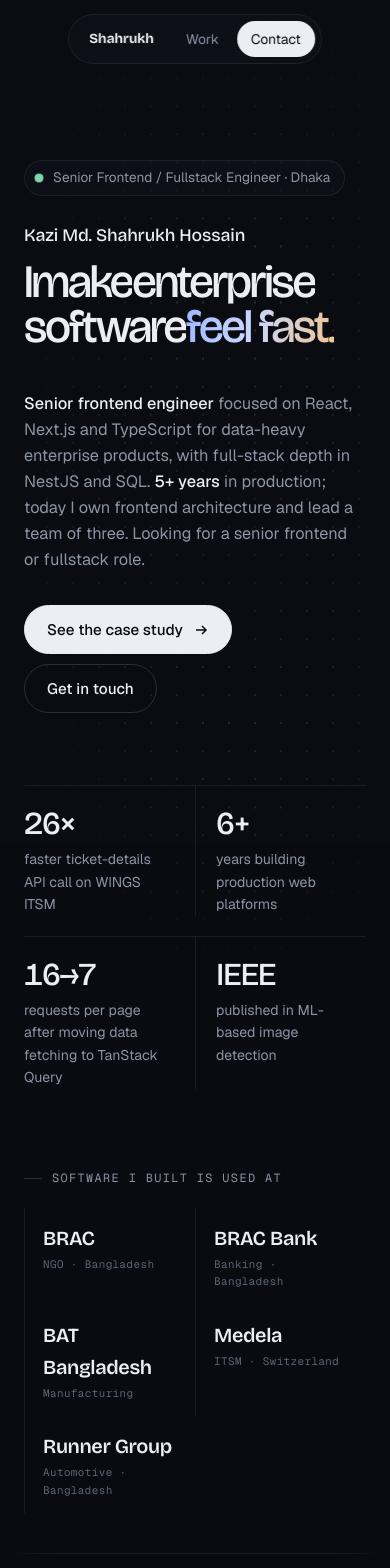
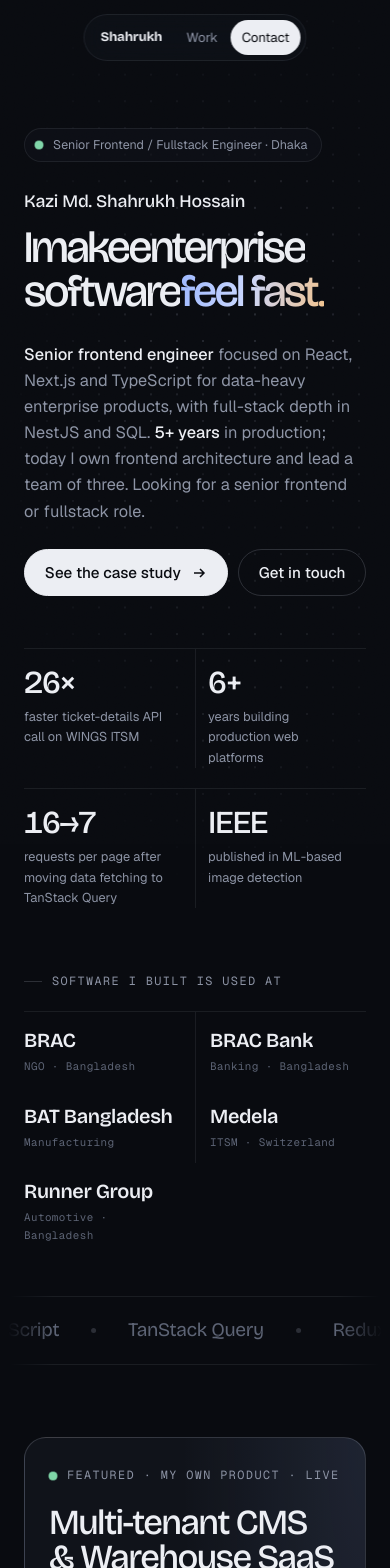
Before and after one commit to shahrukh131/shahrukh-portfoilo, a Next.js app: page / in a window 390 px wide. Shown: the top 1568 px of the page. Built offline with nearby package versions, Linux system fonts and the light colour scheme.

Commit message:
fix: update viewport settings for better responsiveness

```diff
--- a/app/globals.css
+++ b/app/globals.css
@@ -587,3 +587,56 @@ footer{display:flex;justify-content:space-between;gap:12px;flex-wrap:wrap;paddin
 .fv-roles div{display:grid;grid-template-columns:130px 1fr;gap:10px;align-items:center;font-size:.76rem;color:var(--muted)}
 .fv-roles i{height:4px;border-radius:99px;background:linear-gradient(90deg,var(--accent),transparent)}
 #saas{padding-block:clamp(72px,9vw,120px) 0}
+
+/* ---------- mobile pass ---------- */
+/* touch devices: reveal hover-only affordances */
+@media (hover:none){.opt .act{opacity:1}}
+@media (max-width:960px){.progress{display:none}}
+@media (max-width:640px){
+  .head{margin-bottom:36px;gap:18px}
+  .bento{gap:12px}
+  .card,.wcard,.paper{padding:22px;border-radius:18px}
+  .princ div{padding:20px 22px}
+  .feat{border-radius:22px}
+  .clients ul{border-top:1px solid var(--line)}
+  .clients li{padding:12px 14px}
+  .clients li:nth-child(odd){border-left:0;padding-left:0}
+  .ab-photo{width:140px;height:140px}
+  .xp{padding-left:32px}
+  .job::before{left:-27px}
+  .job h3{font-size:1.4rem}
+  .note summary{padding:18px 20px}
+  .note>div{padding:0 20px 18px}
+  .contact h2{margin-bottom:28px}
+  .g-tabs{flex-wrap:nowrap;overflow-x:auto;max-width:100%;scrollbar-width:none}
+  .g-tabs::-webkit-scrollbar{display:none}
+  .g-tabs button{flex:none}
+}
+@media (max-width:480px){
+  .nav{gap:2px;padding:5px}
+  .nav a{padding:7px 11px;font-size:.82rem}
+  .hero{padding-block:120px 56px}
+  .avail{font-size:.78rem}
+  .hero h1{font-size:clamp(2.4rem,11.5vw,2.9rem);max-width:none}
+  .sub{margin-top:28px;gap:24px}
+  .ctas{width:100%}
+  .ctas .btn{flex:1 1 auto;justify-content:center;padding:13px 18px}
+  .stats{margin-top:52px}
+  .stats>div{padding:18px 12px 0 0}
+  .stats>div+div{padding-left:12px}
+  .stats>div:nth-child(3){padding-left:0}
+  .stats span{font-size:.8rem}
+  .lane{grid-template-columns:60px 1fr 64px;gap:10px;font-size:.78rem}
+  .schema{grid-template-columns:1fr}
+  .mig .v{font-size:1.9rem}
+  .facts{grid-template-columns:1fr 1fr}
+  .facts div{padding:12px}
+  .wcard li{grid-template-columns:84px 1fr;gap:10px;font-size:.9rem}
+  .fv-roles div{grid-template-columns:96px 1fr}
+  .fv-panel{padding:16px}
+  .links>*{padding:18px 12px 18px 0}
+  .links>*+*{padding-left:12px}
+  .links>*:nth-child(3){padding-left:0}
+  .track span{font-size:1.2rem;gap:32px}
+  .track{gap:32px}
+}
--- a/app/layout.tsx
+++ b/app/layout.tsx
@@ -22,7 +22,7 @@ export const metadata: Metadata = {
   icons: { icon: "/icon.svg" },
 };
 
-export const viewport: Viewport = { themeColor: "#090B10", colorScheme: "dark" };
+export const viewport: Viewport = { width: "device-width", initialScale: 1, viewportFit: "cover", themeColor: "#090B10", colorScheme: "dark" };
 
 export default function RootLayout({ children }: { children: React.ReactNode }) {
   return (
```
